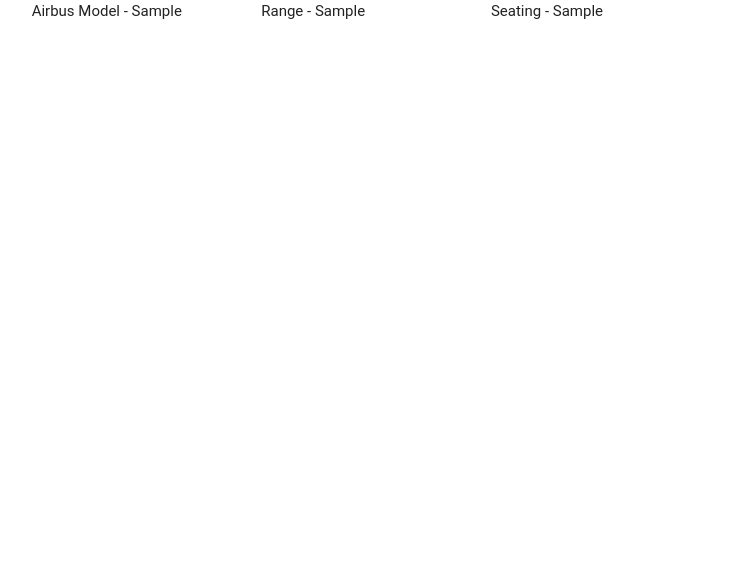
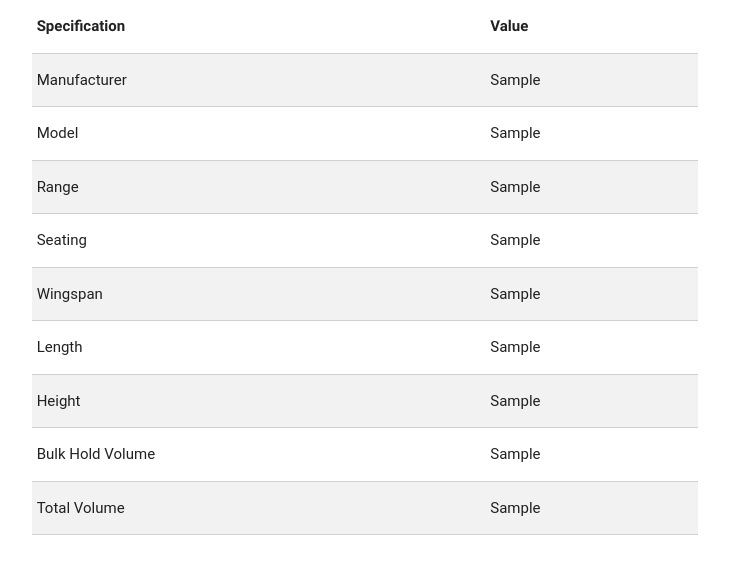
Before and after one commit to alexm118/4704-Capstone, a Django app: page /planes/1/ in a window 1280 px wide. Shown: the top 574 px of the page, without its empty margins (390-1119 px from the left). Run offline with Django 3.2, Linux system fonts and the light colour scheme; tables that the repository leaves empty hold one stand-in row (values such as "Sample post"); some libraries are stand-ins or nearby versions; some web fonts are replaced.

Commit message:
Switched the main page to use a table to display manufacture, model, and see more. Also has individual planes values in a table similar to Key Value. Added some additional fields to the airbus loading.

```diff
--- a/planes/models.py
+++ b/planes/models.py
@@ -3,14 +3,22 @@
 from django.db import models
 
 
-class AirbusPlane(models.Model):
+class Plane(models.Model):
+    manufacturer = models.CharField(max_length=50)
+
+    def __str__(self):
+        return self.manufacturer
+
+
+class AirbusPlane(Plane):
     model = models.CharField(max_length=25)
     plane_range = models.CharField(max_length=25)
     seating = models.CharField(max_length=25)
-    payload = models.CharField(max_length=25)
+    bulk_hold_volume = models.CharField(max_length=25)
     wingspan = models.CharField(max_length=25)
     overall_length = models.CharField(max_length=25)
     overall_height = models.CharField(max_length=25)
+    total_volume = models.CharField(max_length=25)
 
     def __str__(self):
         return self.model
--- a/planes/templates/planes/airbus_plane.html
+++ b/planes/templates/planes/airbus_plane.html
@@ -1,15 +1,50 @@
 {% extends 'base.html' %}
 
 {% block content %}
-    <div class="row">
-        <div class="col s4">
-            Airbus Model - {{ plane.model }}
-        </div>
-        <div class="col s4">
-            Range - {{ plane.plane_range }}
-        </div>
-        <div class="col s4">
-            Seating - {{ plane.seating }}
-        </div>
-    </div>
+    <table class="striped bordered">
+        <thead>
+            <tr>
+                <th>Specification</th>
+                <th>Value</th>
+            </tr>
+        </thead>
+        <tbody>
+            <tr>
+                <td>Manufacturer</td>
+                <td>{{ plane.manufacturer }}</td>
+            </tr>
+            <tr>
+                <td>Model</td>
+                <td>{{ plane.model }}</td>
+            </tr>
+            <tr>
+                <td>Range</td>
+                <td>{{ plane.plane_range }}</td>
+            </tr>
+            <tr>
+                <td>Seating</td>
+                <td>{{ plane.seating }}</td>
+            </tr>
+            <tr>
+                <td>Wingspan</td>
+                <td>{{ plane.wingspan }}</td>
+            </tr>
+            <tr>
+                <td>Length</td>
+                <td>{{ plane.overall_length }}</td>
+            </tr>
+            <tr>
+                <td>Height</td>
+                <td>{{ plane.overall_height }}</td>
+            </tr>
+            <tr>
+                <td>Bulk Hold Volume</td>
+                <td>{{ plane.bulk_hold_volume }}</td>
+            </tr>
+            <tr>
+                <td>Total Volume</td>
+                <td>{{ plane.total_volume }}</td>
+            </tr>
+        </tbody>
+    </table>
 {% endblock %}
--- a/planes/views.py
+++ b/planes/views.py
@@ -7,6 +7,7 @@
     plane = AirbusPlane.objects.get(id=id)
     return render(request, "planes/airbus_plane.html", context={'plane': plane})
 
+
 def list_planes(request):
     planes = AirbusPlane.objects.all()
     return render(request, "planes/plane_list.html", context={'planes': planes})
```
Also changed, not shown: planes/management/Commands/load_airbus_models.py (+9 -2 lines), planes/templates/planes/plane_list.html (+18 -24 lines), planes/migrations/0002_auto_20161006_1436.py (added), planes/migrations/0003_auto_20161006_1636.py (added).
